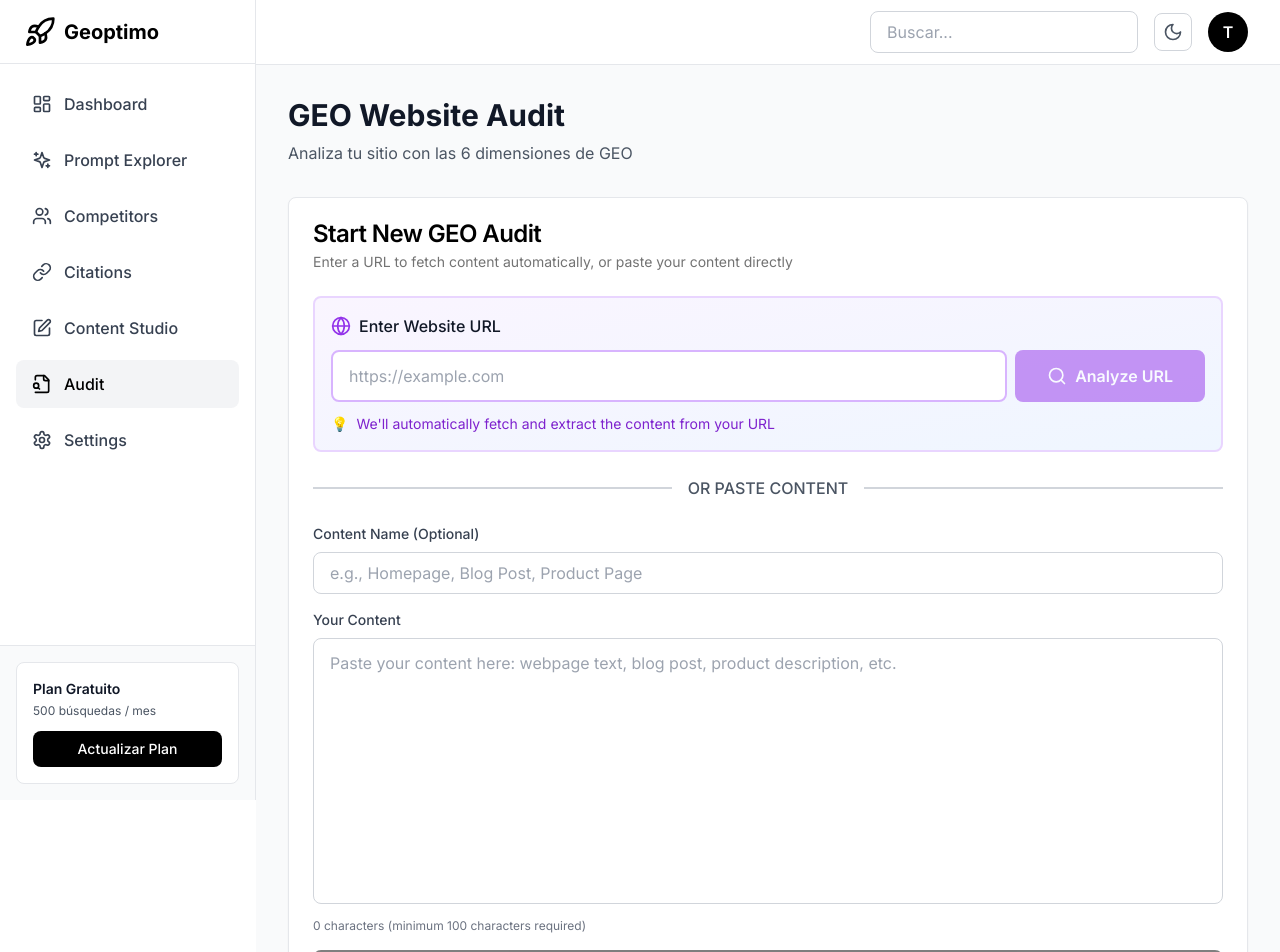
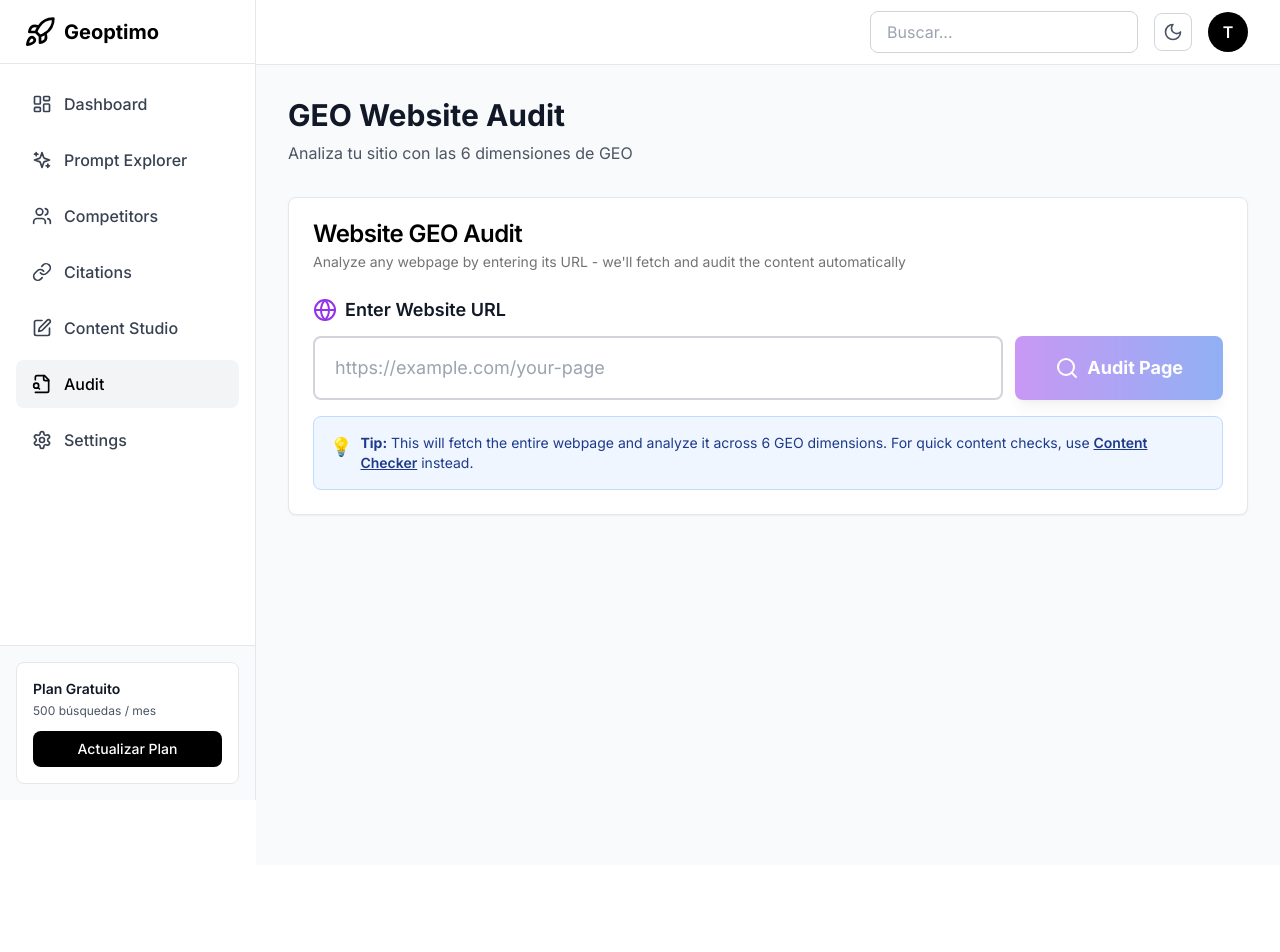
Before and after one commit to Tombcn71/geoptimo, a Next.js app: page /dashboard/audit in a window 1280 px wide. Shown: the top 952 px of the page. After the commit the page ends 865 px from the top, so only its background shows below. Built offline with nearby package versions, Linux system fonts and the light colour scheme.

Commit message:
Remove content paste from Audit - now URL-only. Content Studio is for pasting content, Audit is for analyzing URLs

```diff
--- a/app/dashboard/audit/page.tsx
+++ b/app/dashboard/audit/page.tsx
@@ -37,6 +37,7 @@ export default function AuditPage() {
 
     setIsFetching(true);
     setError(null);
+    setShowResults(false);
 
     try {
       // Use a CORS proxy or client-side fetch
@@ -56,13 +57,16 @@ export default function AuditPage() {
 
         setContent(cleanText);
         setTitle(doc.title || url);
+
+        // Automatically start audit after fetching
+        setIsFetching(false);
+        handleAudit();
       } else {
         throw new Error('Could not fetch content');
       }
     } catch (err) {
       console.error('Fetch error:', err);
-      setError('Could not fetch URL. Try pasting the content directly instead.');
-    } finally {
+      setError('Could not fetch URL. The page might be blocked by CORS or inaccessible.');
       setIsFetching(false);
     }
   };
@@ -146,106 +150,60 @@ export default function AuditPage() {
       {/* Audit Input */}
       <Card className="bg-white dark:bg-gray-900 border-gray-200 dark:border-gray-800">
         <CardHeader>
-          <CardTitle>Start New GEO Audit</CardTitle>
+          <CardTitle>Website GEO Audit</CardTitle>
           <CardDescription>
-            Enter a URL to fetch content automatically, or paste your content directly
+            Analyze any webpage by entering its URL - we&apos;ll fetch and audit the content automatically
           </CardDescription>
         </CardHeader>
-        <CardContent className="space-y-6">
-          {/* URL Input Section */}
-          <div className="p-4 bg-gradient-to-br from-purple-50 to-blue-50 dark:from-purple-950/30 dark:to-blue-950/30 rounded-lg border-2 border-purple-200 dark:border-purple-900">
-            <label className="block text-sm font-medium text-gray-900 dark:text-white mb-3 flex items-center space-x-2">
-              <Globe className="h-5 w-5 text-purple-600" />
-              <span className="text-base">Enter Website URL</span>
+        <CardContent>
+          <div className="space-y-4">
+            <div>
+              <label className="block text-lg font-semibold text-gray-900 dark:text-white mb-3 flex items-center space-x-2">
+                <Globe className="h-6 w-6 text-purple-600" />
+                <span>Enter Website URL</span>
               </label>
-            <div className="flex gap-2">
+              <div className="flex gap-3">
                 <input
                   type="url"
                   value={url}
                   onChange={(e) => setUrl(e.target.value)}
-                placeholder="https://example.com"
-                className="flex-1 px-4 py-3 border-2 border-purple-300 dark:border-purple-700 bg-white dark:bg-black text-gray-900 dark:text-white rounded-lg focus:outline-none focus:ring-2 focus:ring-purple-500 text-base"
+                  placeholder="https://example.com/your-page"
+                  className="flex-1 px-5 py-4 border-2 border-gray-300 dark:border-gray-700 bg-white dark:bg-black text-gray-900 dark:text-white rounded-lg focus:outline-none focus:ring-2 focus:ring-purple-500 text-lg"
+                  onKeyPress={(e) => {
+                    if (e.key === 'Enter' && url && !isFetching) {
+                      fetchUrlContent();
+                    }
+                  }}
                 />
                 <button
                   onClick={fetchUrlContent}
                   disabled={isFetching || !url}
-                className="px-8 py-3 bg-purple-600 hover:bg-purple-700 text-white rounded-lg font-semibold transition-colors disabled:opacity-50 disabled:cursor-not-allowed flex items-center space-x-2 whitespace-nowrap"
+                  className="px-10 py-4 bg-gradient-to-r from-purple-600 to-blue-600 hover:from-purple-700 hover:to-blue-700 text-white rounded-lg font-bold text-lg transition-all disabled:opacity-50 disabled:cursor-not-allowed flex items-center space-x-2 whitespace-nowrap shadow-lg"
                 >
                   {isFetching ? (
                     <>
-                    <Loader2 className="h-5 w-5 animate-spin" />
-                    <span>Loading...</span>
+                      <Loader2 className="h-6 w-6 animate-spin" />
+                      <span>Fetching...</span>
                     </>
                   ) : (
                     <>
-                    <Search className="h-5 w-5" />
-                    <span>Analyze URL</span>
+                      <Search className="h-6 w-6" />
+                      <span>Audit Page</span>
                     </>
                   )}
                 </button>
               </div>
-            <p className="text-sm text-purple-700 dark:text-purple-300 mt-3 flex items-start space-x-2">
-              <span>💡</span>
-              <span>We&apos;ll automatically fetch and extract the content from your URL</span>
+            </div>
+
+            <div className="p-4 bg-blue-50 dark:bg-blue-950/20 rounded-lg border border-blue-200 dark:border-blue-900">
+              <p className="text-sm text-blue-900 dark:text-blue-300 flex items-start space-x-2">
+                <span className="text-lg">💡</span>
+                <span>
+                  <strong>Tip:</strong> This will fetch the entire webpage and analyze it across 6 GEO dimensions.
+                  For quick content checks, use <a href="/dashboard/content" className="underline font-semibold">Content Checker</a> instead.
+                </span>
               </p>
             </div>
-
-          {/* Divider */}
-          <div className="relative">
-            <div className="absolute inset-0 flex items-center">
-              <div className="w-full border-t-2 border-gray-300 dark:border-gray-700"></div>
-            </div>
-            <div className="relative flex justify-center text-base">
-              <span className="px-4 bg-white dark:bg-gray-900 text-gray-600 dark:text-gray-400 font-medium">OR PASTE CONTENT</span>
-            </div>
-          </div>
-
-          {/* Content Input Section */}
-          <div className="space-y-4">
-            <div>
-              <label className="block text-sm font-medium text-gray-700 dark:text-gray-300 mb-2">
-                Content Name (Optional)
-              </label>
-              <input
-                type="text"
-                value={title}
-                onChange={(e) => setTitle(e.target.value)}
-                placeholder="e.g., Homepage, Blog Post, Product Page"
-                className="w-full px-4 py-2 border border-gray-300 dark:border-gray-700 bg-white dark:bg-black text-gray-900 dark:text-white rounded-lg focus:outline-none focus:ring-2 focus:ring-purple-500"
-              />
-            </div>
-            <div>
-              <label className="block text-sm font-medium text-gray-700 dark:text-gray-300 mb-2">
-                Your Content
-              </label>
-              <textarea
-                value={content}
-                onChange={(e) => setContent(e.target.value)}
-                placeholder="Paste your content here: webpage text, blog post, product description, etc."
-                rows={10}
-                className="w-full px-4 py-3 border border-gray-300 dark:border-gray-700 bg-white dark:bg-black text-gray-900 dark:text-white rounded-lg focus:outline-none focus:ring-2 focus:ring-purple-500 resize-none"
-              />
-              <p className="text-xs text-gray-500 dark:text-gray-400 mt-2">
-                {content.length} characters {content.length < 100 ? `(minimum 100 characters required)` : '✓ Ready to analyze'}
-              </p>
-            </div>
-            <button
-              onClick={handleAudit}
-              disabled={isAuditing || content.length < 100}
-              className="w-full bg-black dark:bg-white text-white dark:text-black px-8 py-4 rounded-lg font-semibold text-lg hover:bg-gray-800 dark:hover:bg-gray-200 transition-colors disabled:opacity-50 disabled:cursor-not-allowed flex items-center justify-center space-x-2"
-            >
-              {isAuditing ? (
-                <>
-                  <Loader2 className="h-6 w-6 animate-spin" />
-                  <span>Analyzing Content...</span>
-                </>
-              ) : (
-                <>
-                  <Search className="h-6 w-6" />
-                  <span>Analyze Pasted Content</span>
-                </>
-              )}
-            </button>
           </div>
         </CardContent>
       </Card>
```
Lines whose indentation alone changed are shown as unchanged.
